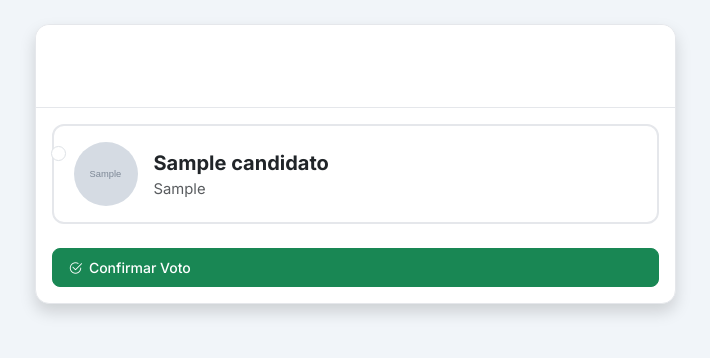
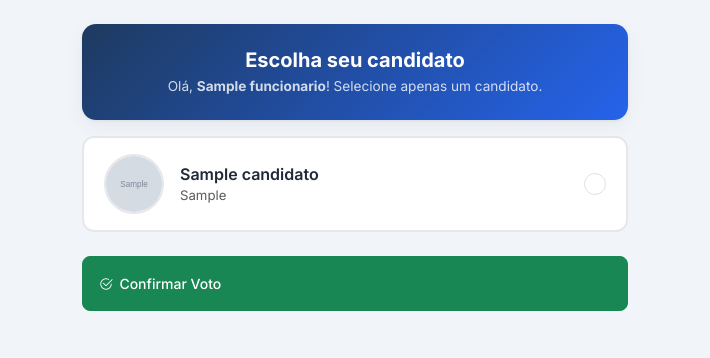
Before and after one commit to Kaiodrx/Projeto-Cipa-2026, a Flask app: template templates/votacao/votar.html in a window 1280 px wide. Shown: the top 358 px of the page, without its empty margins (285-995 px from the left). Run offline with Flask 3, Linux system fonts and the light colour scheme; the template is opened without the code that fills it: values that come from a table or form of the project are taken from there, others are empty; tables that the repository leaves empty hold one stand-in row (values such as "Sample post"); grey boxes marked "Sample" are stand-in pictures.

Commit message:
Update votar.html

```diff
--- a/templates/votacao/votar.html
+++ b/templates/votacao/votar.html
@@ -1,48 +1,68 @@
 {% extends 'base.html' %}
-{% block title %}Votação{% endblock %}
+{% block title %}Votação — CIPA 2026{% endblock %}
 
 {% block content %}
-<div class="row justify-content-center mt-4">
-    <div class="col-md-7">
-        <div class="card shadow">
-            <div class="card-header bg-primary text-white text-center py-3">
-                <h4 class="mb-0"><i class="bi bi-ballot-heart"></i> Escolha seu candidato</h4>
-                <small>Olá, <strong>{{ funcionario.nome }}</strong>! Você pode votar em apenas um candidato.</small>
+<div class="row justify-content-center mt-3">
+    <div class="col-lg-6 col-md-8">
+
+        <div class="card mb-3" style="background:linear-gradient(135deg,#1e3a5f,#2563eb);border:none;">
+            <div class="card-body py-4 text-white text-center">
+                <i class="bi bi-ballot-heart mb-2" style="font-size:1.75rem;opacity:.85;"></i>
+                <h5 class="fw-bold mb-1">Escolha seu candidato</h5>
+                <p class="mb-0" style="font-size:.85rem;opacity:.8;">
+                    Olá, <strong>{{ funcionario.nome }}</strong>! Selecione apenas um candidato.
+                </p>
             </div>
-            <div class="card-body">
+        </div>
+
         <form method="POST">
             {% for c in candidatos %}
-                    <div class="form-check candidato-card border rounded p-3 mb-3">
-                        <input class="form-check-input" type="radio" name="candidato_id"
+            <div class="form-check candidato-card mb-3">
+                <input class="form-check-input d-none" type="radio" name="candidato_id"
                        id="c{{ c.id }}" value="{{ c.id }}" required>
                 <label class="form-check-label w-100 d-flex align-items-center gap-3" for="c{{ c.id }}">
                     {% if c.foto %}
-                            <img src="{{ c.foto }}"
-                                 class="rounded-circle" style="width:64px;height:64px;object-fit:cover;"
-                                 alt="{{ c.nome }}">
+                    <img src="{{ c.foto }}" class="rounded-circle flex-shrink-0"
+                         style="width:60px;height:60px;object-fit:cover;border:2px solid #e5e7eb;">
                     {% else %}
-                            <div class="rounded-circle bg-secondary d-flex align-items-center justify-content-center flex-shrink-0"
-                                 style="width:64px;height:64px;">
-                                <i class="bi bi-person-fill text-white" style="font-size:2rem;"></i>
+                    <div class="rounded-circle flex-shrink-0 d-flex align-items-center justify-content-center"
+                         style="width:60px;height:60px;background:#e5e7eb;border:2px solid #d1d5db;">
+                        <i class="bi bi-person-fill text-secondary" style="font-size:1.5rem;"></i>
                     </div>
                     {% endif %}
-                            <div>
-                                <strong class="fs-5">{{ c.nome }}</strong>
-                                <span class="text-muted d-block">{{ c.cargo }}</span>
+                    <div class="flex-grow-1">
+                        <div class="fw-semibold" style="font-size:1rem;">{{ c.nome }}</div>
+                        <div class="text-muted" style="font-size:.825rem;">{{ c.cargo }}</div>
+                    </div>
+                    <div class="flex-shrink-0">
+                        <div class="rounded-circle border d-flex align-items-center justify-content-center"
+                             style="width:22px;height:22px;border-color:#d1d5db;">
+                            <i class="bi bi-check2 text-primary select-check" style="font-size:.75rem;display:none;"></i>
+                        </div>
                     </div>
                 </label>
             </div>
             {% endfor %}
 
-                    <div class="d-grid mt-4">
-                        <button type="submit" class="btn btn-success btn-lg"
+            <div class="d-grid mt-4 mb-5">
+                <button type="submit" class="btn btn-success btn-lg py-3"
                         onclick="return confirm('Confirmar seu voto? Esta ação não pode ser desfeita.')">
                     <i class="bi bi-check2-circle"></i> Confirmar Voto
                 </button>
             </div>
         </form>
+
     </div>
 </div>
-    </div>
-</div>
+
+<script>
+document.querySelectorAll('.candidato-card input[type="radio"]').forEach(radio => {
+    radio.addEventListener('change', () => {
+        document.querySelectorAll('.select-check').forEach(el => el.style.display = 'none');
+        if (radio.checked) {
+            radio.closest('.candidato-card').querySelector('.select-check').style.display = 'block';
+        }
+    });
+});
+</script>
 {% endblock %}
```
Lines whose indentation alone changed are shown as unchanged.
